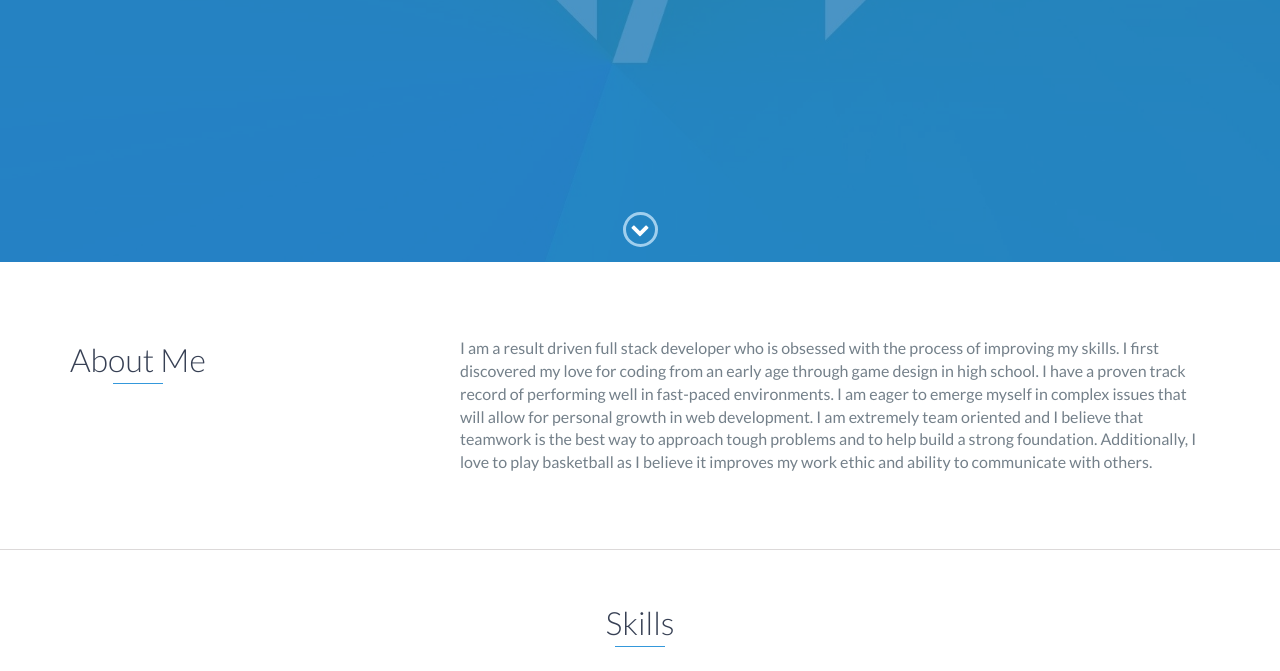
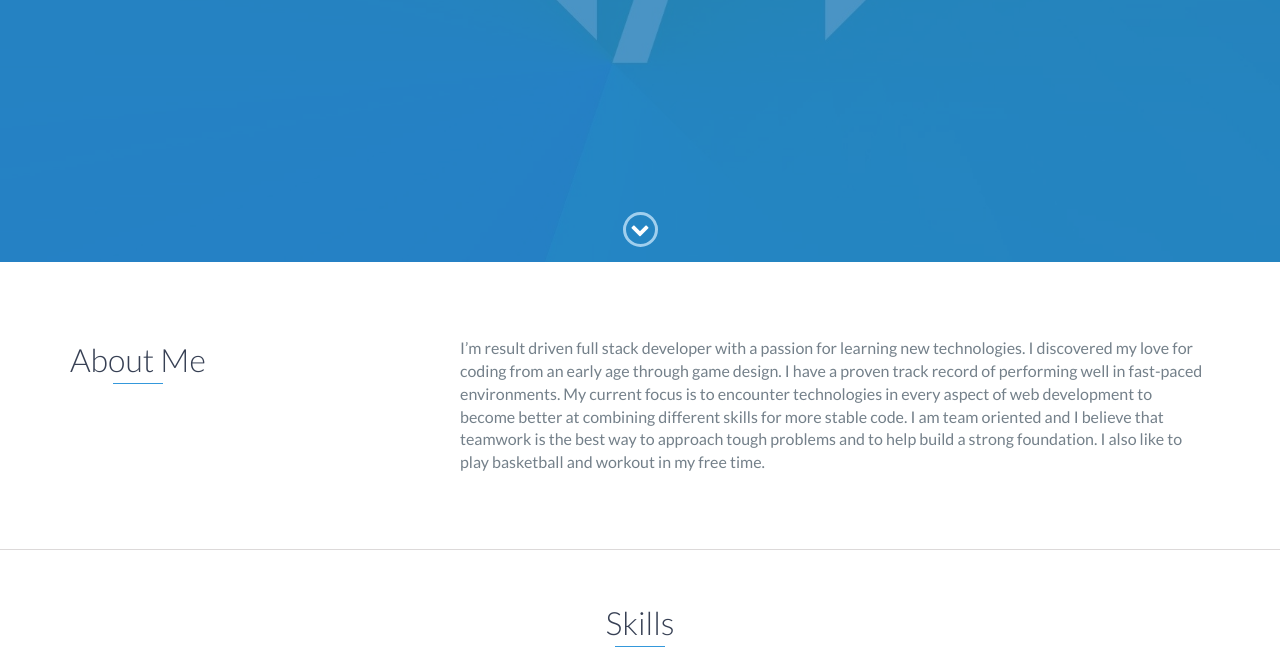
Before and after one commit to arslanah99/arslan-ahmad-portfolio, a website: page index.html in a window 1280 px wide. Shown: the part 538-1209 px from the top of the page. Drawn offline with nearby package versions, Linux system fonts and the light colour scheme.

Commit message:
Update index.html

```diff
--- a/index.html
+++ b/index.html
@@ -81,11 +81,15 @@
                 </div>
                 <div class="col-md-8">
                     <p>
-                            I am a result driven full stack developer who is obsessed with the process of improving my skills. I first discovered my love for coding from
-                            an early age through game design in high school. I have a proven track record of performing well in fast-paced environments. I am eager
-                            to emerge myself in complex issues that will allow for personal growth in web development. I am extremely team oriented and I believe
-                            that teamwork is the best way to approach tough problems and to help build a strong foundation. Additionally, I love to play basketball as I
-                            believe it improves my work ethic and ability to communicate with others.
+I’m result driven full stack developer with a passion for learning new
+technologies. I discovered my love for coding from an early age through
+game design. I have a proven track record of performing well in fast-paced
+environments. My current focus is to encounter technologies in every aspect
+of web development to become better at combining different skills for more
+stable code. I am team oriented and I believe that teamwork is the best way
+to approach tough problems and to help build a strong foundation. I also like
+to play basketball and workout in my free time.
+
                     </p>
                 </div>
             </div>
```
